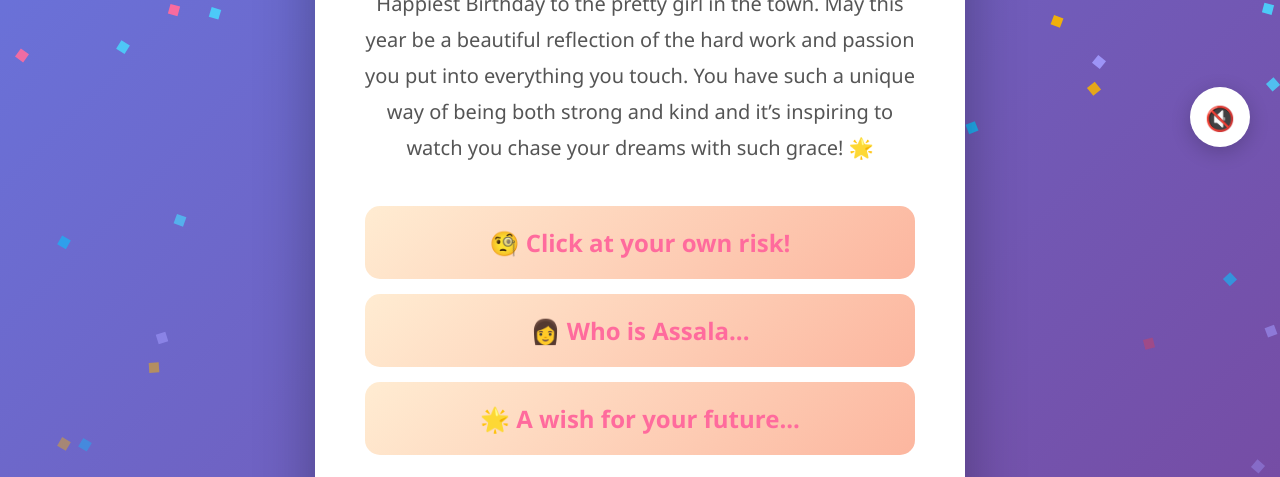
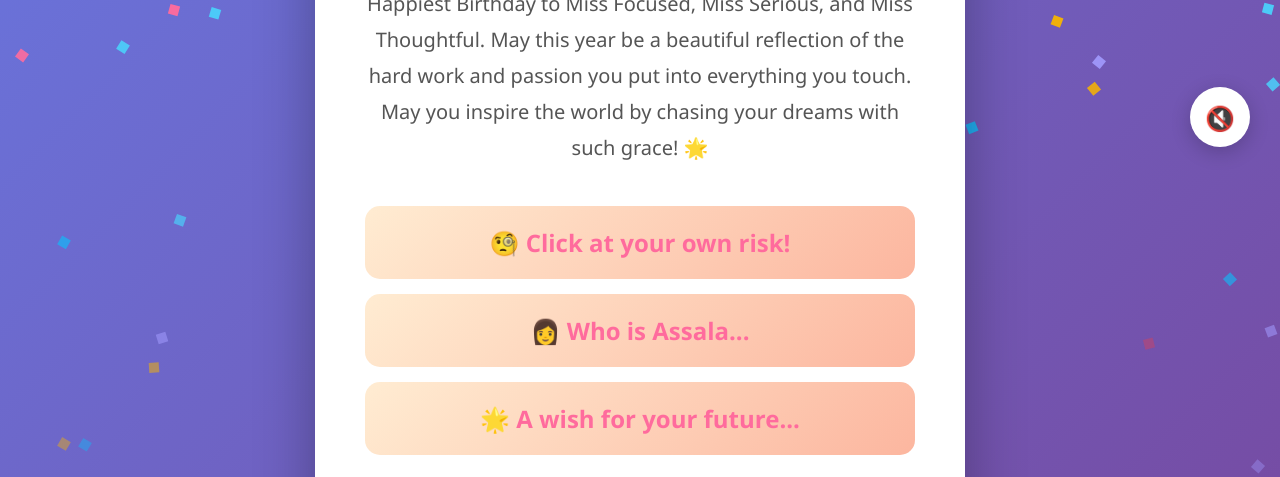
Before and after one commit to sanjay-dutta/birthday-game, a plain HTML site: page index.html in a window 1280 px wide. Shown: the part 623-1100 px from the top of the page. Drawn offline with Linux system fonts and the light colour scheme; no server answers.

Commit message:
Update birthday message for clarity and tone

```diff
--- a/index.html
+++ b/index.html
@@ -267,7 +267,9 @@
         <div class="celebration">🎂🌟📚</div>
 
         <div class="message">
-            Happiest Birthday to the pretty girl in the town. May this year be a beautiful reflection of the hard work and passion you put into everything you touch. You have such a unique way of being both strong and kind and it’s inspiring to watch you chase your dreams with such grace! 🌟
+            Happiest Birthday to Miss Focused, Miss Serious, and Miss Thoughtful.
+            May this year be a beautiful reflection of the hard work and passion you put into everything you touch.
+            May you inspire the world by chasing your dreams with such grace! 🌟
         </div>
 
         <div class="hidden-messages">
```
